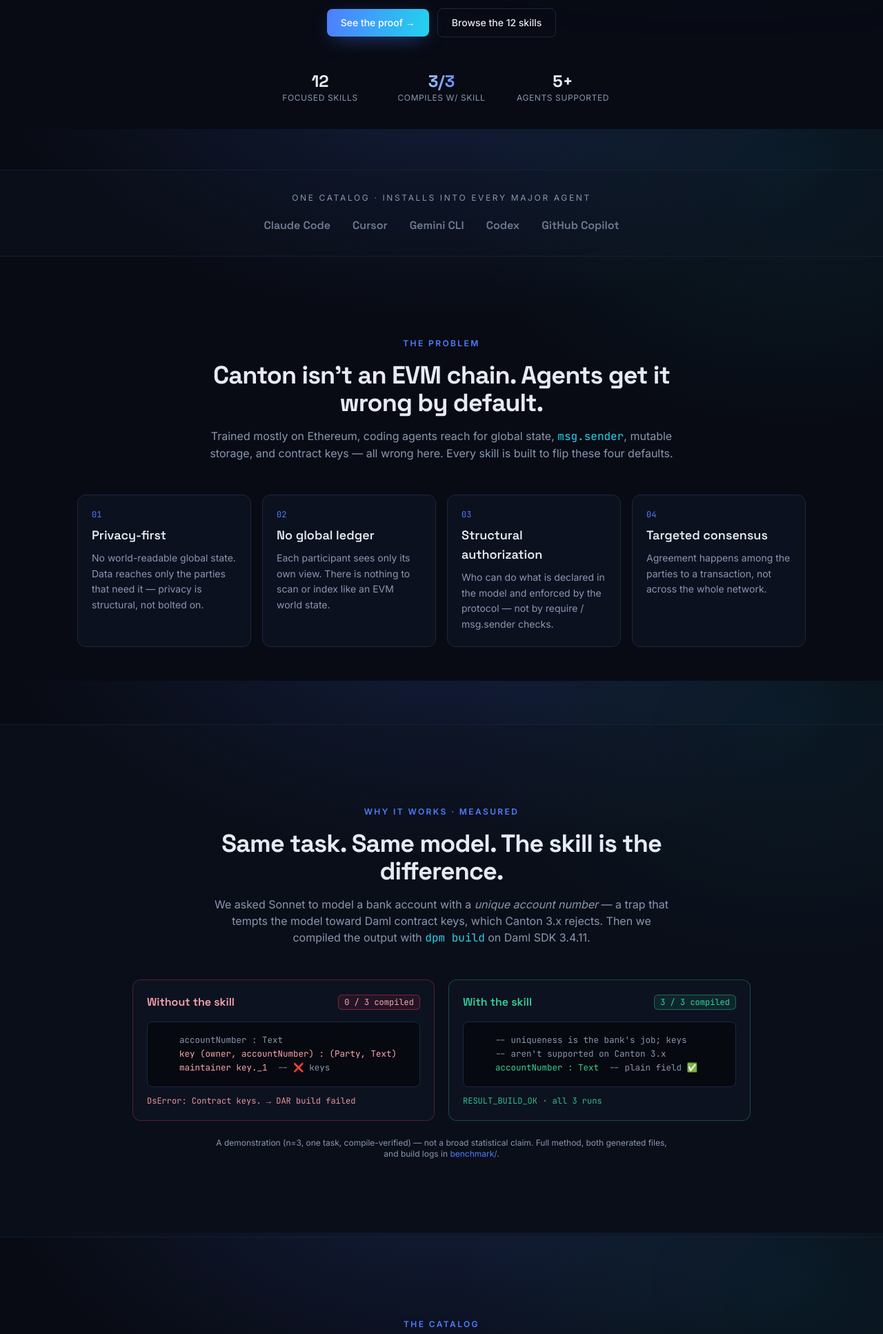
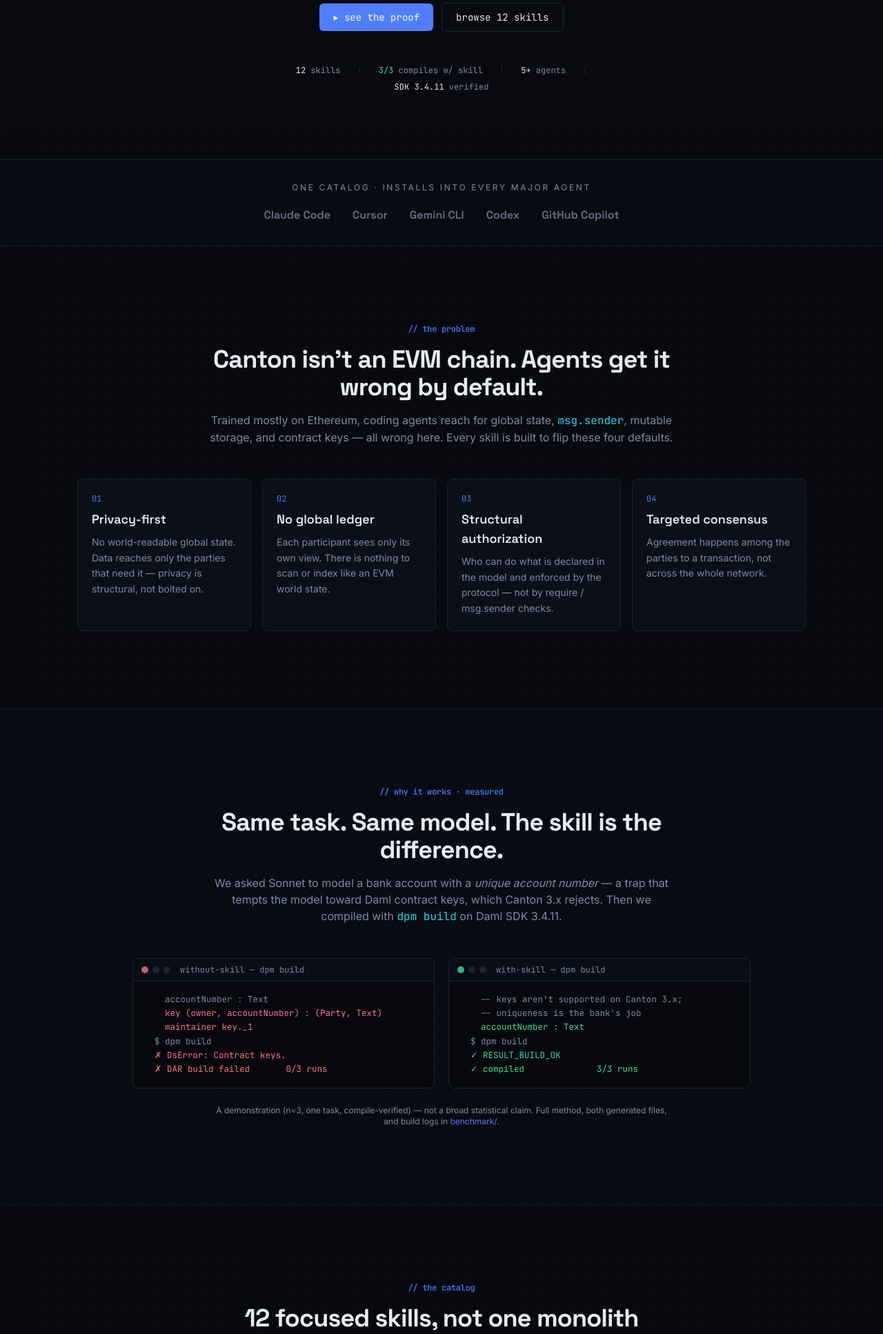
Before and after one commit to TechnicallyKiller/Canton-Skills, an Astro site in the folder site/: page / in a window 1280 px wide. Shown: the part 613-2547 px from the top of the page at 69% size. Built offline with nearby package versions, Linux system fonts and the light colour scheme; Astro itself is replaced by a stand-in of ours.

Commit message:
Redesign site: terminal/compiler aesthetic (drop AI-gradient look); compile-diff signature

```diff
--- a/site/src/components/Benchmark.astro
+++ b/site/src/components/Benchmark.astro
@@ -4,40 +4,48 @@ import { REPO } from '../data/skills';
 <section id="proof" class="border-y border-border/60 bg-surface/30 py-20 sm:py-28">
   <div class="container-x">
     <div class="reveal mx-auto max-w-2xl text-center">
-      <span class="eyebrow">Why it works · measured</span>
+      <p class="eyebrow">// why it works · measured</p>
       <h2 class="mt-4 font-display text-3xl font-bold tracking-tight sm:text-4xl">
         Same task. Same model. The skill is the difference.
       </h2>
       <p class="mt-4 text-muted">
         We asked Sonnet to model a bank account with a <em>unique account number</em> — a trap that
-        tempts the model toward Daml contract keys, which Canton 3.x rejects. Then we compiled the output
-        with <code class="font-mono text-accent-2">dpm build</code> on Daml SDK 3.4.11.
+        tempts the model toward Daml contract keys, which Canton 3.x rejects. Then we compiled with
+        <code class="font-mono text-accent-2">dpm build</code> on Daml SDK 3.4.11.
       </p>
     </div>
 
     <div class="reveal mx-auto mt-12 grid max-w-4xl gap-5 md:grid-cols-2">
       <!-- Without -->
-      <div class="card border-rose-500/30 p-5">
-        <div class="flex items-center justify-between">
-          <span class="font-display font-semibold text-rose-300">Without the skill</span>
-          <span class="rounded-md border border-rose-500/40 bg-rose-500/10 px-2 py-0.5 font-mono text-xs text-rose-300">0 / 3 compiled</span>
+      <div class="term">
+        <div class="term-bar">
+          <span class="term-dot bg-fail/80"></span>
+          <span class="term-dot bg-border"></span>
+          <span class="term-dot bg-border"></span>
+          <span class="ml-2 font-mono text-xs text-muted">without-skill — dpm build</span>
         </div>
-        <pre class="mt-4 overflow-x-auto rounded-lg border border-border bg-black/50 p-4 font-mono text-[12.5px] leading-relaxed"><code><span class="text-muted">    accountNumber : Text</span>
-<span class="text-rose-300">    key (owner, accountNumber) : (Party, Text)</span>
-<span class="text-rose-300">    maintainer key._1</span>  <span class="text-muted">-- ❌ keys</span></code></pre>
-        <p class="mt-3 font-mono text-xs text-rose-300/90">DsError: Contract keys. → DAR build failed</p>
+        <pre class="overflow-x-auto p-4 font-mono text-[12.5px] leading-relaxed"><code><span class="text-muted">    accountNumber : Text</span>
+<span class="text-fail">    key (owner, accountNumber) : (Party, Text)</span>
+<span class="text-fail">    maintainer key._1</span>
+<span class="text-muted">  $ dpm build</span>
+<span class="text-fail">  ✗ DsError: Contract keys.</span>
+<span class="text-fail">  ✗ DAR build failed       0/3 runs</span></code></pre>
       </div>
 
       <!-- With -->
-      <div class="card border-ok/30 p-5">
-        <div class="flex items-center justify-between">
-          <span class="font-display font-semibold text-ok">With the skill</span>
-          <span class="rounded-md border border-ok/40 bg-ok/10 px-2 py-0.5 font-mono text-xs text-ok">3 / 3 compiled</span>
+      <div class="term">
+        <div class="term-bar">
+          <span class="term-dot bg-ok/80"></span>
+          <span class="term-dot bg-border"></span>
+          <span class="term-dot bg-border"></span>
+          <span class="ml-2 font-mono text-xs text-muted">with-skill — dpm build</span>
         </div>
-        <pre class="mt-4 overflow-x-auto rounded-lg border border-border bg-black/50 p-4 font-mono text-[12.5px] leading-relaxed"><code><span class="text-muted">    -- uniqueness is the bank's job; keys</span>
-<span class="text-muted">    -- aren't supported on Canton 3.x</span>
-<span class="text-ok">    accountNumber : Text</span>  <span class="text-muted">-- plain field ✅</span></code></pre>
-        <p class="mt-3 font-mono text-xs text-ok/90">RESULT_BUILD_OK · all 3 runs</p>
+        <pre class="overflow-x-auto p-4 font-mono text-[12.5px] leading-relaxed"><code><span class="text-muted">    -- keys aren't supported on Canton 3.x;</span>
+<span class="text-muted">    -- uniqueness is the bank's job</span>
+<span class="text-ok">    accountNumber : Text</span>
+<span class="text-muted">  $ dpm build</span>
+<span class="text-ok">  ✓ RESULT_BUILD_OK</span>
+<span class="text-ok">  ✓ compiled              3/3 runs</span></code></pre>
       </div>
     </div>
 
--- a/site/src/components/CatalogPreview.astro
+++ b/site/src/components/CatalogPreview.astro
@@ -4,7 +4,7 @@ import SkillCard from './SkillCard.astro';
 ---
 <section id="skills" class="container-x py-20 sm:py-28">
   <div class="reveal mx-auto max-w-2xl text-center">
-    <span class="eyebrow">The catalog</span>
+    <p class="eyebrow">// the catalog</p>
     <h2 class="mt-4 font-display text-3xl font-bold tracking-tight sm:text-4xl">
       {SKILL_COUNT} focused skills, not one monolith
     </h2>
--- a/site/src/components/Dogfooding.astro
+++ b/site/src/components/Dogfooding.astro
@@ -9,7 +9,7 @@ const stats = [
 <section class="container-x py-20 sm:py-28">
   <div class="reveal mx-auto grid max-w-4xl items-center gap-10 lg:grid-cols-2">
     <div>
-      <span class="eyebrow">Hardened by real use</span>
+      <p class="eyebrow">// hardened by real use</p>
       <h2 class="mt-4 font-display text-3xl font-bold tracking-tight sm:text-4xl">
         We built a real app with it. It caught a dozen issues.
       </h2>
--- a/site/src/components/Hero.astro
+++ b/site/src/components/Hero.astro
@@ -2,20 +2,22 @@
 import CommandLine from './CommandLine.astro';
 import { INSTALL, SKILL_COUNT } from '../data/skills';
 ---
-<section class="relative overflow-hidden">
-  <div class="pointer-events-none absolute inset-0 grid-bg"></div>
-  <div class="pointer-events-none absolute -top-40 left-1/2 h-[420px] w-[820px] -translate-x-1/2 rounded-full bg-accent/20 blur-[140px] animate-drift"></div>
+<section class="relative overflow-hidden border-b border-border/60">
+  <!-- top hairline glow line, very subtle -->
+  <div class="pointer-events-none absolute inset-x-0 top-0 h-px bg-gradient-to-r from-transparent via-accent/40 to-transparent"></div>
 
   <div class="container-x relative pt-20 pb-16 sm:pt-28 sm:pb-24">
     <div class="mx-auto max-w-3xl text-center">
-      <span class="eyebrow">Agent skills · Claude · Cursor · Gemini</span>
+      <p class="eyebrow">// agent skills for canton · daml · zenith</p>
+
       <h1 class="mt-5 font-display text-4xl font-bold leading-[1.08] tracking-tight sm:text-6xl">
-        Teach your AI agent to build on
-        <span class="gradient-text">Canton — correctly.</span>
+        Teach your AI agent to build on Canton —
+        <span class="text-ok">correctly</span><span class="ml-0.5 inline-block w-[0.55ch] animate-pulse bg-ok align-baseline" style="height:0.9em">&nbsp;</span>
       </h1>
+
       <p class="mx-auto mt-6 max-w-2xl text-lg leading-relaxed text-muted">
-        Portable skills that make coding agents build <strong class="text-text">Canton Network</strong>,
-        <strong class="text-text">Daml</strong>, and <strong class="text-text">Zenith / EVM</strong> apps
+        Portable skills that make coding agents build <strong class="font-semibold text-text">Canton Network</strong>,
+        <strong class="font-semibold text-text">Daml</strong>, and <strong class="font-semibold text-text">Zenith / EVM</strong> apps
         the right way — correcting the mistakes they make by default. One source of truth,
         installable into every major agent.
       </p>
@@ -25,24 +27,20 @@ import { INSTALL, SKILL_COUNT } from '../data/skills';
       </div>
 
       <div class="mt-7 flex flex-wrap items-center justify-center gap-3">
-        <a href="#proof" class="btn-primary">See the proof →</a>
-        <a href="#skills" class="btn-ghost">Browse the {SKILL_COUNT} skills</a>
+        <a href="#proof" class="btn-primary">▸ see the proof</a>
+        <a href="#skills" class="btn-ghost">browse {SKILL_COUNT} skills</a>
       </div>
 
-      <dl class="mx-auto mt-12 grid max-w-lg grid-cols-3 gap-4 text-center">
-        <div>
-          <dt class="font-display text-2xl font-bold text-text">{SKILL_COUNT}</dt>
-          <dd class="text-xs uppercase tracking-wider text-muted">focused skills</dd>
-        </div>
-        <div>
-          <dt class="font-display text-2xl font-bold gradient-text">3/3</dt>
-          <dd class="text-xs uppercase tracking-wider text-muted">compiles w/ skill</dd>
-        </div>
-        <div>
-          <dt class="font-display text-2xl font-bold text-text">5+</dt>
-          <dd class="text-xs uppercase tracking-wider text-muted">agents supported</dd>
-        </div>
-      </dl>
+      <!-- terminal-style status line -->
+      <div class="mx-auto mt-12 flex max-w-lg flex-wrap items-center justify-center gap-x-6 gap-y-2 font-mono text-xs text-muted">
+        <span><span class="text-text">{SKILL_COUNT}</span> skills</span>
+        <span class="text-border">|</span>
+        <span><span class="text-ok">3/3</span> compiles w/ skill</span>
+        <span class="text-border">|</span>
+        <span><span class="text-text">5+</span> agents</span>
+        <span class="text-border">|</span>
+        <span><span class="text-text">SDK 3.4.11</span> verified</span>
+      </div>
     </div>
   </div>
 </section>
--- a/site/src/components/Install.astro
+++ b/site/src/components/Install.astro
@@ -5,7 +5,7 @@ import { INSTALL, REPO } from '../data/skills';
 <section id="install" class="border-t border-border/60 bg-surface/30 py-20 sm:py-28">
   <div class="container-x">
     <div class="reveal mx-auto max-w-2xl text-center">
-      <span class="eyebrow">Install</span>
+      <p class="eyebrow">// install</p>
       <h2 class="mt-4 font-display text-3xl font-bold tracking-tight sm:text-4xl">
         One command. Every agent.
       </h2>
--- a/site/src/components/Pillars.astro
+++ b/site/src/components/Pillars.astro
@@ -8,7 +8,7 @@ const pillars = [
 ---
 <section class="container-x py-20 sm:py-28">
   <div class="reveal mx-auto max-w-2xl text-center">
-    <span class="eyebrow">The problem</span>
+    <p class="eyebrow">// the problem</p>
     <h2 class="mt-4 font-display text-3xl font-bold tracking-tight sm:text-4xl">
       Canton isn’t an EVM chain. Agents get it wrong by default.
     </h2>
--- a/site/src/styles/global.css
+++ b/site/src/styles/global.css
@@ -2,65 +2,70 @@
 @tailwind components;
 @tailwind utilities;
 
-:root {
-  color-scheme: dark;
-}
-
-html {
-  scroll-behavior: smooth;
-}
+:root { color-scheme: dark; }
+html { scroll-behavior: smooth; }
 
 body {
   @apply bg-bg text-text font-sans antialiased;
-  background-image:
-    radial-gradient(900px 500px at 50% -10%, rgba(79, 125, 255, 0.16), transparent 70%),
-    radial-gradient(700px 500px at 90% 10%, rgba(34, 211, 238, 0.08), transparent 70%);
-  background-attachment: fixed;
+  /* faint dot-grid — structured, not glowy */
+  background-image: radial-gradient(rgba(120, 140, 190, 0.10) 1px, transparent 1px);
+  background-size: 24px 24px;
+  background-position: -1px -1px;
+}
+
+/* very subtle scanlines over the whole page — terminal texture */
+body::after {
+  content: '';
+  position: fixed;
+  inset: 0;
+  z-index: 9999;
+  pointer-events: none;
+  background: repeating-linear-gradient(180deg, rgba(255, 255, 255, 0.014) 0 1px, transparent 1px 3px);
 }
 
 @layer components {
-  .container-x {
-    @apply mx-auto w-full max-w-content px-5 sm:px-8;
+  .container-x { @apply mx-auto w-full max-w-content px-5 sm:px-8; }
+
+  /* mono eyebrow: // label */
+  .eyebrow {
+    @apply font-mono text-xs font-medium tracking-tight text-accent;
   }
-  .gradient-text {
-    @apply bg-clip-text text-transparent;
-    background-image: linear-gradient(100deg, #fff 0%, #9fc0ff 40%, #4f7dff 70%, #22d3ee 100%);
+
+  .card {
+    @apply rounded-lg border border-border bg-surface/80 transition duration-200
+           hover:border-accent/50;
   }
-  .card {
-    @apply rounded-xl border border-border bg-surface/70 backdrop-blur transition
-           duration-200 hover:border-accent/50 hover:bg-surface-2/70;
+
+  /* terminal window chrome */
+  .term {
+    @apply overflow-hidden rounded-lg border border-border bg-[#06080E];
   }
+  .term-bar {
+    @apply flex items-center gap-1.5 border-b border-border bg-surface/60 px-3 py-2;
+  }
+  .term-dot { @apply h-2.5 w-2.5 rounded-full; }
+
   .btn {
-    @apply inline-flex items-center justify-center gap-2 rounded-lg px-5 py-2.5
-           text-sm font-medium transition duration-200;
+    @apply inline-flex items-center justify-center gap-2 rounded-md px-5 py-2.5
+           font-mono text-sm transition duration-200;
   }
   .btn-primary {
-    @apply btn text-white;
-    background-image: linear-gradient(100deg, #4f7dff, #22d3ee);
-    box-shadow: 0 8px 30px -10px rgba(79, 125, 255, 0.6);
+    @apply btn bg-accent text-white hover:bg-[#3D6BF0];
   }
-  .btn-primary:hover { filter: brightness(1.08); }
   .btn-ghost {
-    @apply btn border border-border text-text hover:border-accent/60 hover:bg-surface-2;
+    @apply btn border border-border text-text hover:border-accent/60 hover:bg-surface;
   }
-  .eyebrow {
-    @apply text-xs font-semibold uppercase tracking-[0.2em] text-accent;
-  }
-  .grid-bg {
-    background-image:
-      linear-gradient(rgba(30, 39, 64, 0.5) 1px, transparent 1px),
-      linear-gradient(90deg, rgba(30, 39, 64, 0.5) 1px, transparent 1px);
-    background-size: 48px 48px;
-    mask-image: radial-gradient(700px 400px at 50% 0%, black, transparent 75%);
+
+  .badge {
+    @apply rounded border px-1.5 py-0.5 font-mono text-[10px] font-medium;
   }
 }
 
-/* Reveal-on-scroll (progressive enhancement) */
+/* reveal-on-scroll */
 .reveal { opacity: 0; transform: translateY(14px); }
 .reveal.in { opacity: 1; transform: none; transition: opacity .6s ease, transform .6s ease; }
 
 @media (prefers-reduced-motion: reduce) {
   html { scroll-behavior: auto; }
   .reveal { opacity: 1; transform: none; }
-  .animate-drift { animation: none; }
 }
--- a/site/tailwind.config.mjs
+++ b/site/tailwind.config.mjs
@@ -4,15 +4,16 @@ export default {
   theme: {
     extend: {
       colors: {
-        bg: '#080B14',
-        surface: '#0F1524',
-        'surface-2': '#141C30',
-        border: '#1E2740',
+        bg: '#07090F',
+        surface: '#0C111B',
+        'surface-2': '#111827',
+        border: '#1B2335',
         text: '#E6EAF2',
-        muted: '#8A96B0',
+        muted: '#7E8AA3',
         accent: '#4F7DFF',
         'accent-2': '#22D3EE',
-        ok: '#34D399',
+        ok: '#3DDC97',
+        fail: '#FB7185',
         warn: '#FBBF24',
         docs: '#94A3B8',
         preview: '#A78BFA',
```
